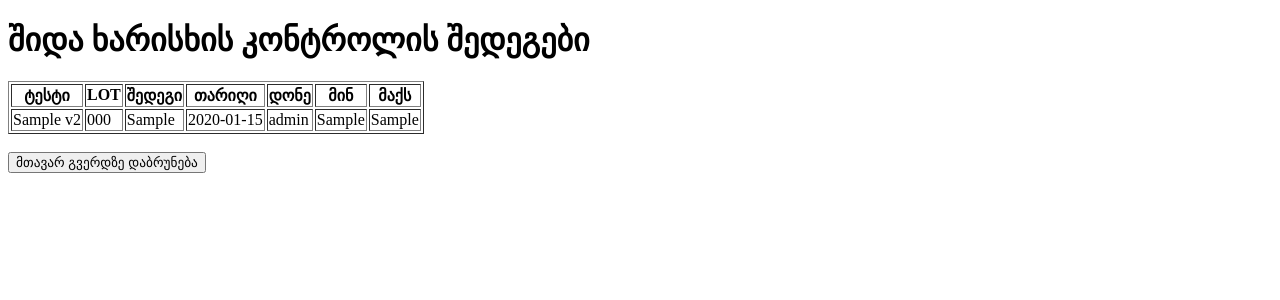
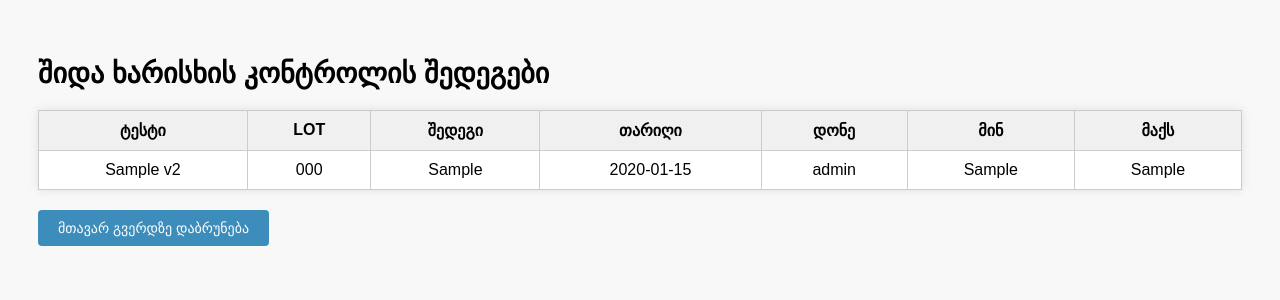
Before and after one commit to Mariammushku/lis-flask, a Flask app: page /results in a window 1280 px wide. Shown: the top 300 px of the page. Run offline with Flask 3, Linux system fonts and the light colour scheme; tables that the repository leaves empty hold one stand-in row (values such as "Sample post").

```diff
--- a/templates/results.html
+++ b/templates/results.html
@@ -2,11 +2,66 @@
 <html lang="ka">
 <head>
     <meta charset="UTF-8">
-    <title>შედეგების სია</title>
+    <title>შედეგების ნახვა</title>
+    <style>
+        body {
+            font-family: "Sylfaen", sans-serif;
+            padding: 30px;
+            background-color: #f8f8f8;
+        }
+
+        h1 {
+            font-size: 28px;
+            margin-bottom: 20px;
+        }
+
+        table {
+            width: 100%;
+            border-collapse: collapse;
+            background-color: white;
+            box-shadow: 0 0 10px rgba(0,0,0,0.1);
+        }
+
+        th, td {
+            padding: 10px 15px;
+            border: 1px solid #ccc;
+            text-align: center;
+        }
+
+        th {
+            background-color: #f0f0f0;
+            font-weight: bold;
+        }
+
+        tr:hover {
+            background-color: #f9f9f9;
+        }
+
+        .back-button {
+            margin-top: 20px;
+            display: inline-block;
+        }
+
+        .back-button button {
+            padding: 10px 20px;
+            font-size: 14px;
+            border: none;
+            background-color: #3c8dbc;
+            color: white;
+            cursor: pointer;
+            border-radius: 4px;
+        }
+
+        .back-button button:hover {
+            background-color: #367fa9;
+        }
+    </style>
 </head>
 <body>
     <h1>შიდა ხარისხის კონტროლის შედეგები</h1>
-    <table border="1">
+
+    <table>
+        <thead>
             <tr>
                 <th>ტესტი</th>
                 <th>LOT</th>
@@ -16,19 +71,24 @@
                 <th>მინ</th>
                 <th>მაქს</th>
             </tr>
-        {% for r in results %}
+        </thead>
+        <tbody>
+            {% for result in results %}
             <tr>
-            <td>{{ r.test_name }}</td>
-            <td>{{ r.lot_number }}</td>
-            <td>{{ r.result }}</td>
-            <td>{{ r.date }}</td>
-            <td>{{ r.level }}</td>
-            <td>{{ r.min }}</td>
-            <td>{{ r.max }}</td>
+                <td>{{ result.test_name }}</td>
+                <td>{{ result.lot_number }}</td>
+                <td>{{ result.result }}</td>
+                <td>{{ result.date }}</td>
+                <td>{{ result.level }}</td>
+                <td>{{ result.min }}</td>
+                <td>{{ result.max }}</td>
             </tr>
             {% endfor %}
+        </tbody>
     </table>
-    <br>
+
+    <div class="back-button">
         <a href="/"><button>მთავარ გვერდზე დაბრუნება</button></a>
+    </div>
 </body>
 </html>
```
Lines whose indentation alone changed are shown as unchanged.
